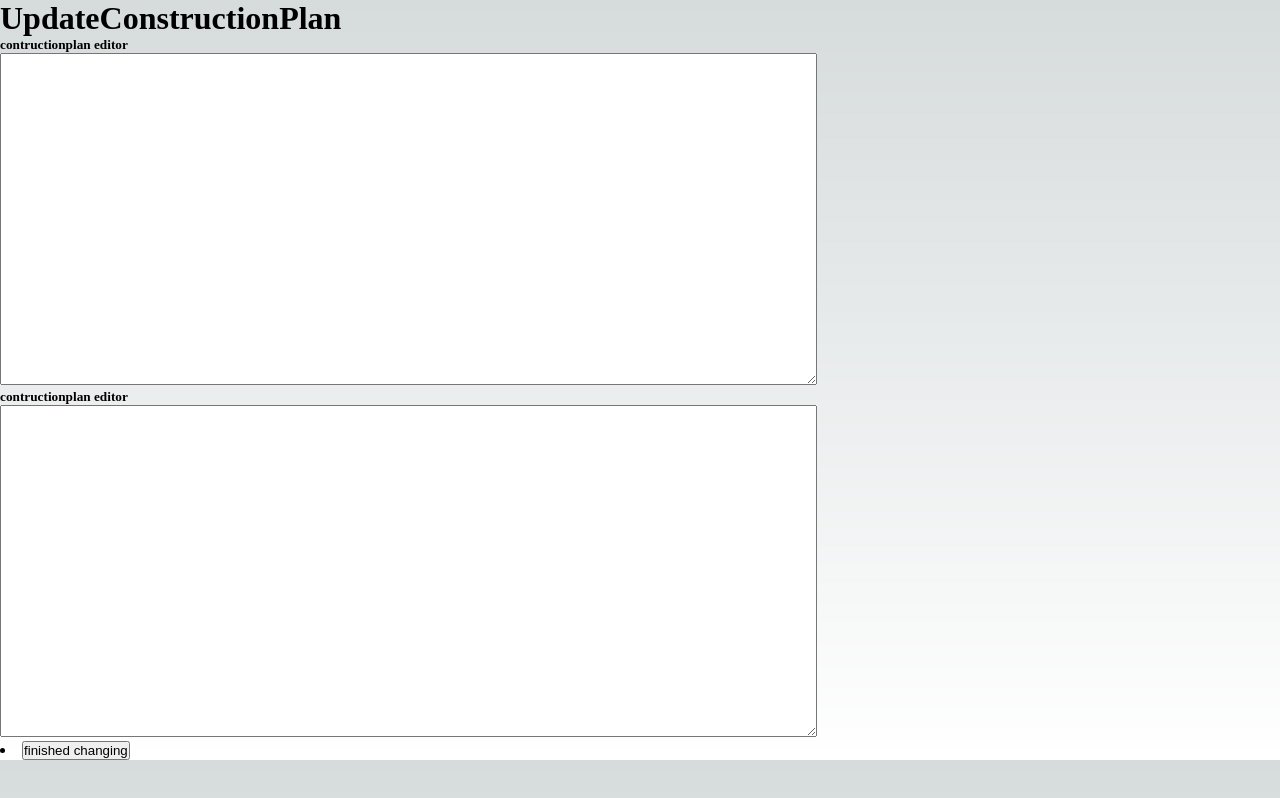
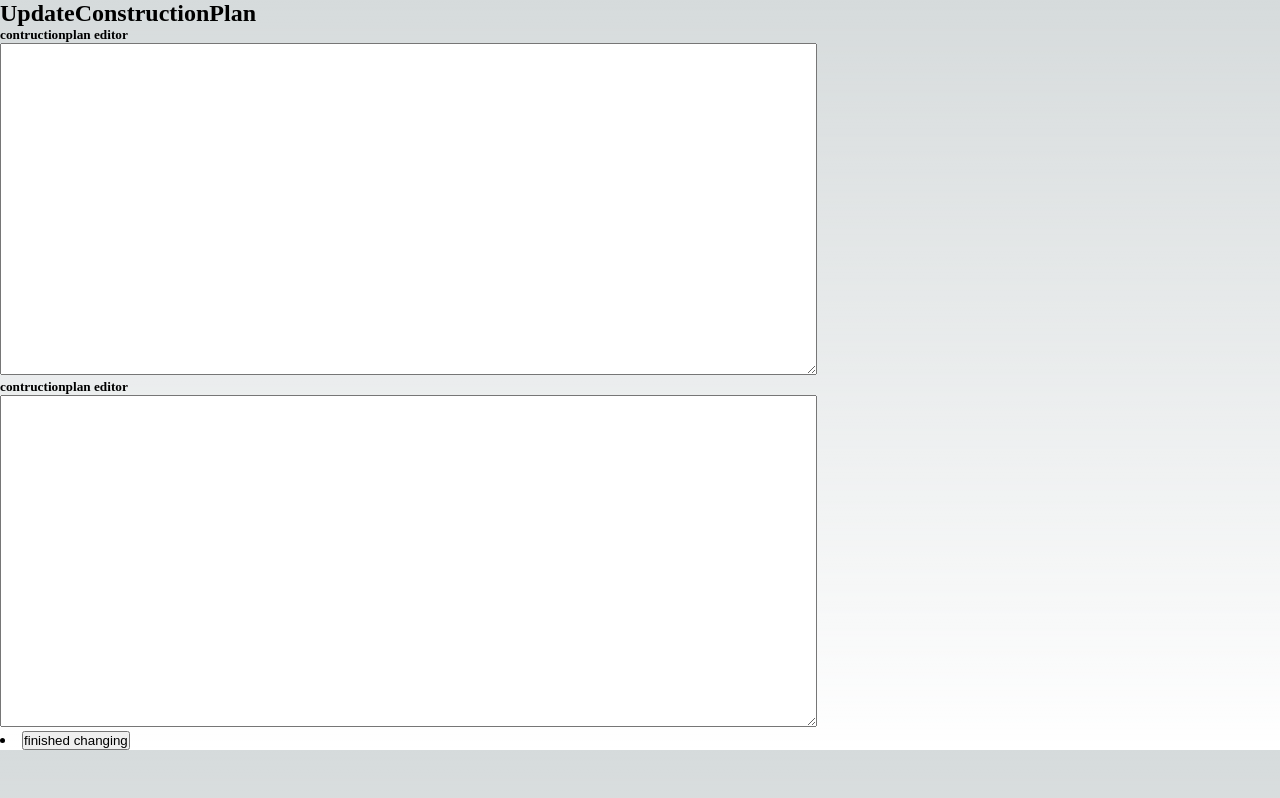
Before and after one commit to setsiri/UPBEAT-Group-7-React, a Next.js app in the folder nextjs-react-web/: page /Part2Gameplay/UpdateConstructionPlan in a window 1280 px wide. Built offline with nearby package versions, Linux system fonts and the light colour scheme.

Commit message:
++bootstrap

```diff
--- a/nextjs-react-web/pages/Part1SetupGame/SetConfigurationPlan.js
+++ b/nextjs-react-web/pages/Part1SetupGame/SetConfigurationPlan.js
@@ -18,7 +18,7 @@ function SetConfigurationPlan() {
 
       <div><textarea rows={25} cols={100}></textarea></div>
 
-      <li>
+      <li class="d-grid gap-2 col-1 ">
 
         <button class="btn btn-primary">
         <Link href="/Part1SetupGame/SetConstructionPlanPlayer1">Next</Link>
--- a/nextjs-react-web/pages/Part1SetupGame/SetConstructionPlanPlayer1.js
+++ b/nextjs-react-web/pages/Part1SetupGame/SetConstructionPlanPlayer1.js
@@ -18,7 +18,7 @@ function SetConstructionPlanPlayer1() {
 
       <div><textarea rows={25} cols={100}></textarea></div>
 
-      <li>
+      <li class="d-grid gap-2 col-1 ">
         <button class="btn btn-primary">
         <Link href="/Part1SetupGame/SetConfigurationPlan">Back</Link>
         </button> <button class="btn btn-primary">
--- a/nextjs-react-web/pages/Part1SetupGame/SetConstructionPlanPlayer2.js
+++ b/nextjs-react-web/pages/Part1SetupGame/SetConstructionPlanPlayer2.js
@@ -17,10 +17,10 @@ function SetConstructionPlanPlayer2() {
       <div><textarea rows={25} cols={100}></textarea></div>
 
 
-      <li> <button class="btn btn-primary">
+      <li class="d-grid gap-2 col-1 "> <button class="btn btn-primary">
           <Link href="/Part1SetupGame/SetConstructionPlanPlayer1">Back</Link>
         </button> </li>
-        <li> <button class="btn btn-primary">
+        <li class="d-grid gap-2 col-1 "> <button class="btn btn-primary">
           <Link href="/Part2Gameplay/TerritoryPage">Start</Link></button></li>
 
 
--- a/nextjs-react-web/pages/Part2Gameplay/UpdateConstructionPlan.js
+++ b/nextjs-react-web/pages/Part2Gameplay/UpdateConstructionPlan.js
@@ -5,27 +5,29 @@ import Head from 'next/head'
 
 function UpdateConstructionPlan() {
   return (
-    <div>
+    <div class="d-grid gap-2 col-1 mx-5">
       <Head>
         <link href="https://cdn.jsdelivr.net/npm/bootstrap@5.3.0-alpha1/dist/css/bootstrap.min.css" rel="stylesheet" integrity="sha384-GLhlTQ8iRABdZLl6O3oVMWSktQOp6b7In1Zl3/Jr59b6EGGoI1aFkw7cmDA6j6gD" crossorigin="anonymous"></link>
         <script src="https://cdn.jsdelivr.net/npm/bootstrap@5.3.0-alpha1/dist/js/bootstrap.bundle.min.js" integrity="sha384-w76AqPfDkMBDXo30jS1Sgez6pr3x5MlQ1ZAGC+nuZB+EYdgRZgiwxhTBTkF7CXvN" crossorigin="anonymous"></script>
       </Head>
-      <h1>UpdateConstructionPlan</h1>
+      <h2>UpdateConstructionPlan</h2>
 
         <h5>contructionplan editor</h5>
-       <textarea
+        <div><textarea
           rows={22}
           cols={100}
-        ></textarea>
+        ></textarea></div>
+
 
 
         <h5>contructionplan editor</h5>
-       <textarea
+        <div>   <textarea
           rows={22}
           cols={100}
-        ></textarea>
+        ></textarea></div>
 
-        <li>
+
+        <li class="d-grid gap-2 col-1 ">
              <button class="btn btn-primary">
         <Link href="/Part2Gameplay/CurrentConstructionPlan">finished changing</Link>
         </button>
--- a/nextjs-react-web/styles/globals.css
+++ b/nextjs-react-web/styles/globals.css
@@ -44,7 +44,7 @@
   :root {
     --foreground-rgb: 255, 255, 255;
     --background-start-rgb: 217, 177, 128;
-    --background-end-rgb: 217, 177, 128;
+    --background-end-rgb: 74, 158, 181;
 
     --primary-glow: radial-gradient(rgba(1, 65, 255, 0.4), rgba(1, 65, 255, 0));
     --secondary-glow: linear-gradient(
```
Also changed, not shown: nextjs-react-web/pages/Part2Gameplay/CurrentConstructionPlan.js (+9 -9 lines).
